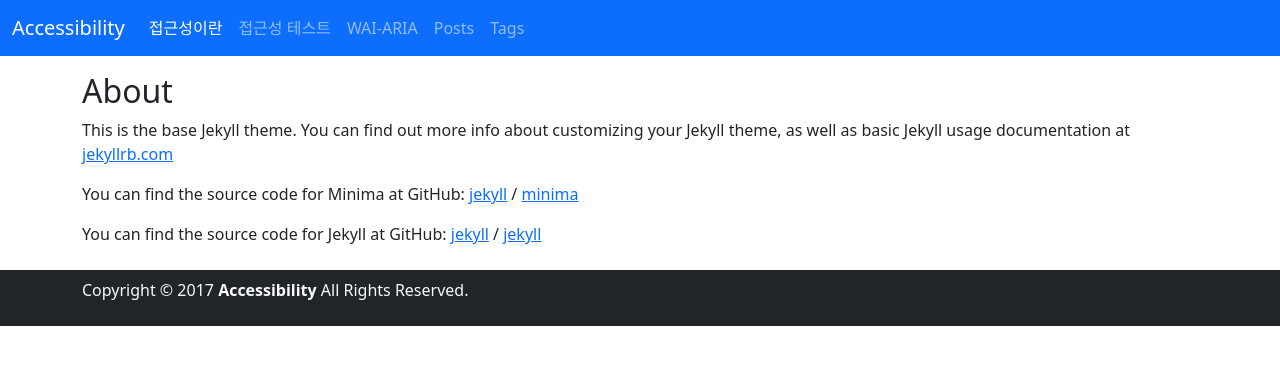
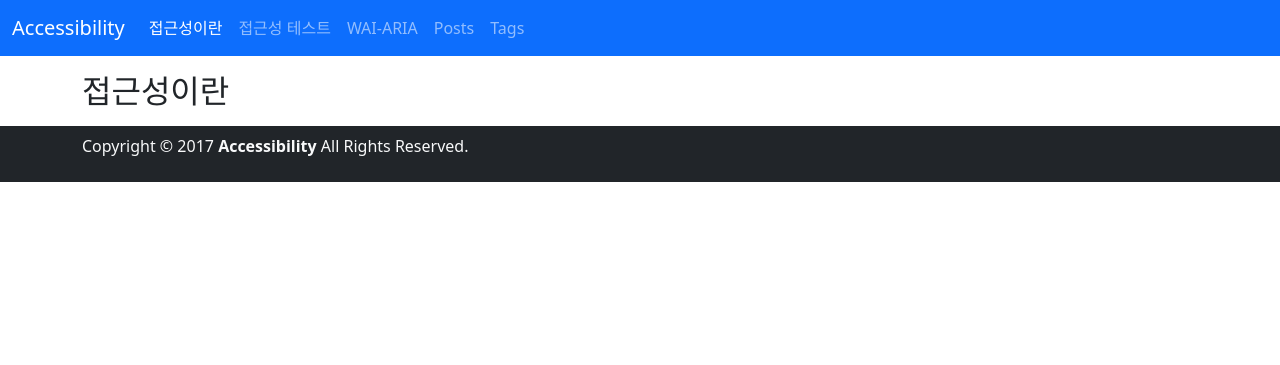
Before and after one commit to dlehdgh/dlehdgh.github.io, a Jekyll site: the page built from about.md, in a window 1280 px wide. Shown: the top 365 px of the page. Built offline with Jekyll 4.4.1, drawn with Linux system fonts in a browser that asks for light colours; nearby versions of some CDN libraries.

Commit message:
Update about.md

```diff
--- a/about.md
+++ b/about.md
@@ -1,18 +1,5 @@
 ---
 layout: page
-title: About
+title: 접근성이란
 permalink: /about/
 ---
-
-This is the base Jekyll theme. You can find out more info about customizing your Jekyll theme, as well as basic Jekyll usage documentation at [jekyllrb.com](https://jekyllrb.com/)
-
-You can find the source code for Minima at GitHub:
-[jekyll][jekyll-organization] /
-[minima](https://github.com/jekyll/minima)
-
-You can find the source code for Jekyll at GitHub:
-[jekyll][jekyll-organization] /
-[jekyll](https://github.com/jekyll/jekyll)
-
-
-[jekyll-organization]: https://github.com/jekyll
```
